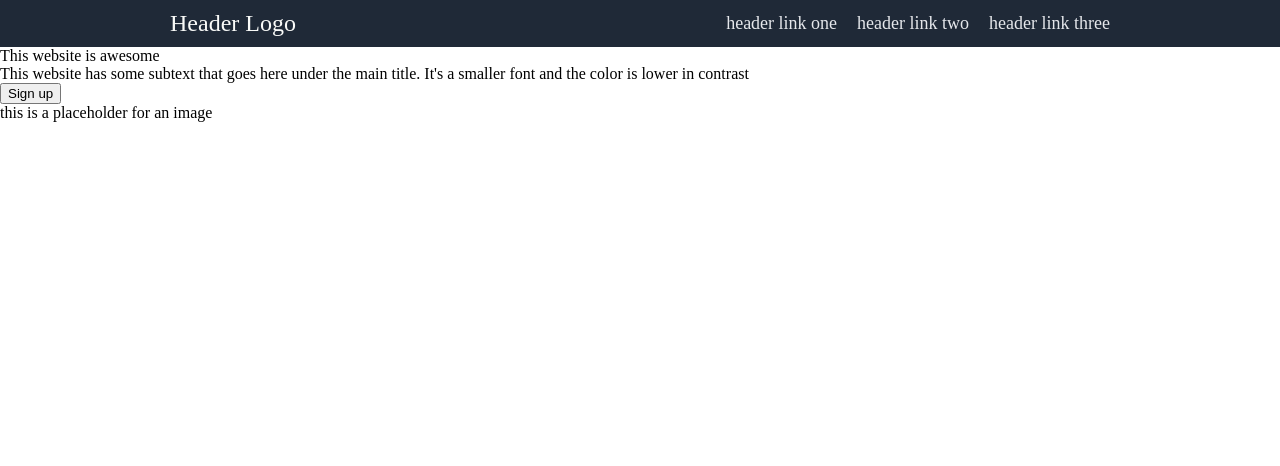
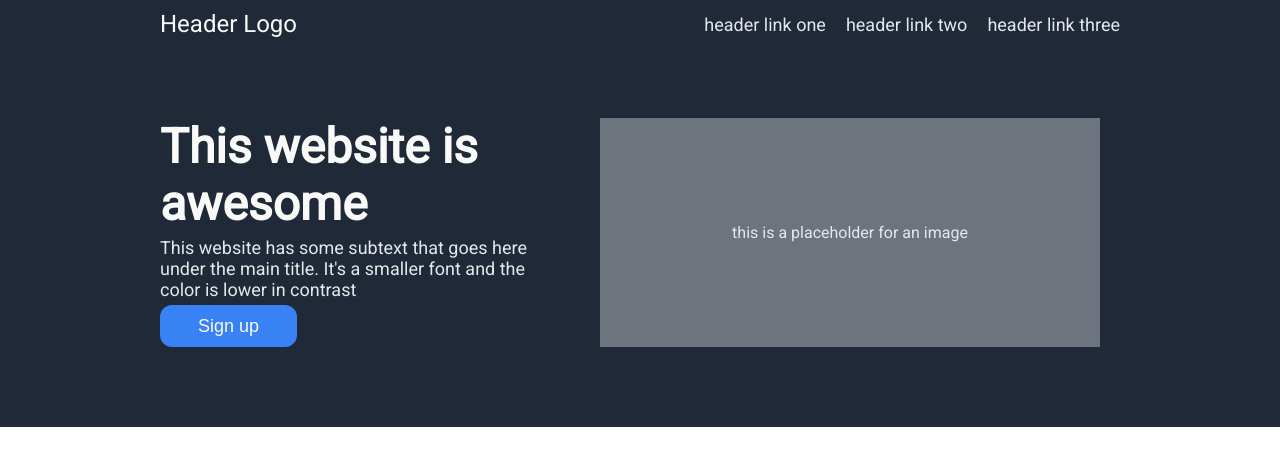
Before and after one commit to RushilRiyaz/landing-page, a plain HTML site: page index.html in a window 1280 px wide. Drawn offline with Linux system fonts and the light colour scheme.

Commit message:
style[content1]: add styling to content1

```diff
--- a/style.css
+++ b/style.css
@@ -1,13 +1,14 @@
 body {
   /* border: 4px solid black; */
   margin: 0px;
+  font-family: "Roboto";
 }
 
 .header {
   /* border: 2px solid red; */
   display: flex;
   background-color: #1f2937;
-  padding: 10px;
+  padding-top: 10px;
 }
 
 .logo {
@@ -17,6 +18,7 @@ body {
   font-size: 24px;
   color: #f9faf8;
 }
+
 ul {
   display: flex;
   /* border: 2px solid yellow; */
@@ -34,3 +36,50 @@ li {
   font-size: 18px;
   color: #e5e7eb;
 }
+
+.content1 {
+  background-color: #1f2937;
+  /* border: 2px solid red; */
+  display: flex;
+  padding: 80px 160px 80px 160px;
+  gap: 40px;
+}
+
+.left {
+  /* border: 2px solid greenyellow; */
+  width: 400px;
+}
+
+.maintext {
+  font-size: 48px;
+  font-weight: bolder;
+  color: #f9faf8;
+  /* border: 2px solid red; */
+  margin-bottom: 5px;
+}
+
+.secondarytext {
+  font-size: 18px;
+  color: #e5e7eb;
+  /* border: 2px solid blue; */
+  margin-bottom: 5px;
+}
+
+button {
+  font-size: 18px;
+  color: #f9faf8;
+  background: #3882f6;
+  border-radius: 12px;
+  padding: 7.5px 35px;
+  border: solid #3882f6;
+}
+
+.right {
+  /* border: 2px solid brown; */
+  display: flex;
+  justify-content: center;
+  align-items: center;
+  color: #e5e7eb;
+  background-color: #6d747d;
+  width: 500px;
+}
```
